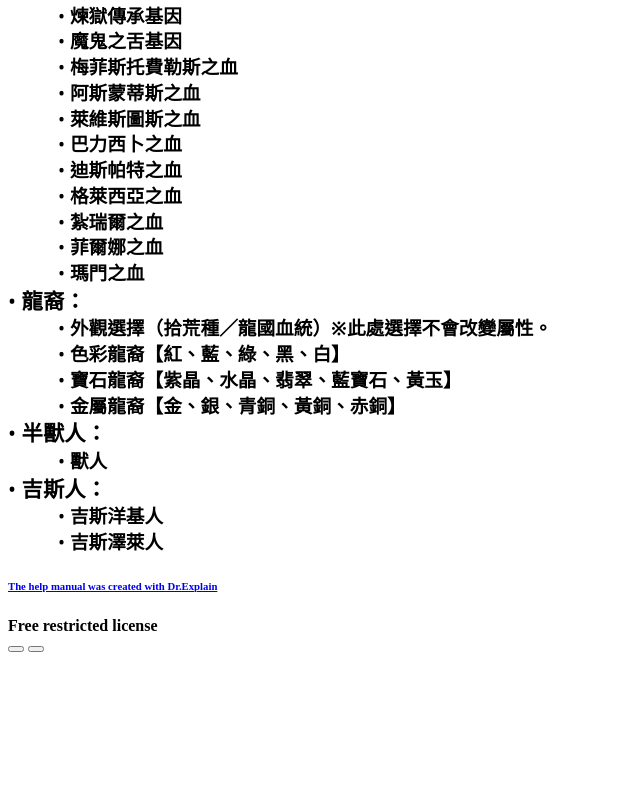
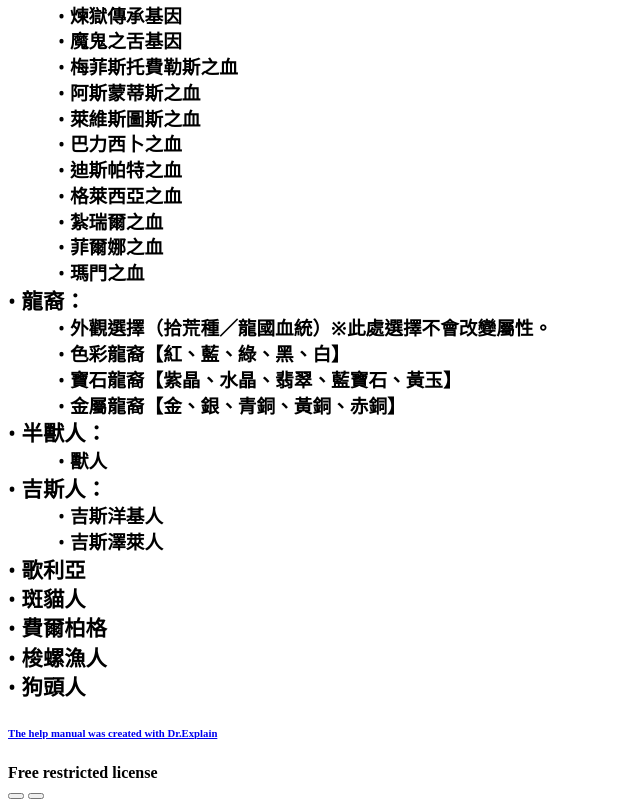
Before and after one commit to FMDragon/userFMD.github.io, a plain HTML site: page race.htm in a window 1280 px wide. Shown: the part 1513-2321 px from the top of the page, without its empty margins (0-640 px from the left). Before the commit the page ends 2174 px from the top, so only its background shows below. Drawn offline with Linux system fonts and the light colour scheme; animation ran at ten frames a second; a script that the page names is missing.

Commit message:
Add files via upload

```diff
--- a/race.htm
+++ b/race.htm
@@ -445,6 +445,16 @@
 <div class="p de_7F9D13BC1F"><div class="list-marker" style="color:#000000;font-size:14pt;font-family:&quot;Segoe UI&quot;, -apple-system, BlinkMacSystemFont, Roboto, Oxygen-Sans, Ubuntu, Cantarell, &quot;Helvetica Neue&quot;, Helvetica, Arial, sans-serif; display: inline-block; direction: ltr;"></div><span class="de_B261420348"><strong>吉斯洋基人</strong></span></div>
 </li><li class="list-element list-counter-b209e72b-bfc6-472d-8ff7-aa72adaa4ac7-10" style="color:#000000;font-size:14pt;font-family:&quot;Segoe UI&quot;, -apple-system, BlinkMacSystemFont, Roboto, Oxygen-Sans, Ubuntu, Cantarell, &quot;Helvetica Neue&quot;, Helvetica, Arial, sans-serif; direction: ltr; ">
 <div class="p de_7F9D13BC1F"><div class="list-marker" style="color:#000000;font-size:14pt;font-family:&quot;Segoe UI&quot;, -apple-system, BlinkMacSystemFont, Roboto, Oxygen-Sans, Ubuntu, Cantarell, &quot;Helvetica Neue&quot;, Helvetica, Arial, sans-serif; display: inline-block; direction: ltr;"></div><span class="de_B261420348"><strong>吉斯澤萊人</strong></span></div>
+</li><li class="list-element list-counter-b209e72b-bfc6-472d-8ff7-aa72adaa4ac7-0" style="color:#000000;font-size:16pt;font-family:&quot;Segoe UI&quot;, -apple-system, BlinkMacSystemFont, Roboto, Oxygen-Sans, Ubuntu, Cantarell, &quot;Helvetica Neue&quot;, Helvetica, Arial, sans-serif; direction: ltr; ">
+<div class="p de_2765CAD4AA"><div class="list-marker" style="color:#000000;font-size:16pt;font-family:&quot;Segoe UI&quot;, -apple-system, BlinkMacSystemFont, Roboto, Oxygen-Sans, Ubuntu, Cantarell, &quot;Helvetica Neue&quot;, Helvetica, Arial, sans-serif; display: inline-block; direction: ltr;"></div><span class="de_7EA41EC2FA"><strong>歌利亞</strong></span></div>
+</li><li class="list-element list-counter-b209e72b-bfc6-472d-8ff7-aa72adaa4ac7-0" style="color:#000000;font-size:16pt;font-family:&quot;Segoe UI&quot;, -apple-system, BlinkMacSystemFont, Roboto, Oxygen-Sans, Ubuntu, Cantarell, &quot;Helvetica Neue&quot;, Helvetica, Arial, sans-serif; direction: ltr; ">
+<div class="p de_2765CAD4AA"><div class="list-marker" style="color:#000000;font-size:16pt;font-family:&quot;Segoe UI&quot;, -apple-system, BlinkMacSystemFont, Roboto, Oxygen-Sans, Ubuntu, Cantarell, &quot;Helvetica Neue&quot;, Helvetica, Arial, sans-serif; display: inline-block; direction: ltr;"></div><span class="de_7EA41EC2FA"><strong>斑貓人</strong></span></div>
+</li><li class="list-element list-counter-b209e72b-bfc6-472d-8ff7-aa72adaa4ac7-0" style="color:#000000;font-size:16pt;font-family:&quot;Segoe UI&quot;, -apple-system, BlinkMacSystemFont, Roboto, Oxygen-Sans, Ubuntu, Cantarell, &quot;Helvetica Neue&quot;, Helvetica, Arial, sans-serif; direction: ltr; ">
+<div class="p de_2765CAD4AA"><div class="list-marker" style="color:#000000;font-size:16pt;font-family:&quot;Segoe UI&quot;, -apple-system, BlinkMacSystemFont, Roboto, Oxygen-Sans, Ubuntu, Cantarell, &quot;Helvetica Neue&quot;, Helvetica, Arial, sans-serif; display: inline-block; direction: ltr;"></div><span class="de_7EA41EC2FA"><strong>費爾柏格</strong></span></div>
+</li><li class="list-element list-counter-b209e72b-bfc6-472d-8ff7-aa72adaa4ac7-0" style="color:#000000;font-size:16pt;font-family:&quot;Segoe UI&quot;, -apple-system, BlinkMacSystemFont, Roboto, Oxygen-Sans, Ubuntu, Cantarell, &quot;Helvetica Neue&quot;, Helvetica, Arial, sans-serif; direction: ltr; ">
+<div class="p de_2765CAD4AA"><div class="list-marker" style="color:#000000;font-size:16pt;font-family:&quot;Segoe UI&quot;, -apple-system, BlinkMacSystemFont, Roboto, Oxygen-Sans, Ubuntu, Cantarell, &quot;Helvetica Neue&quot;, Helvetica, Arial, sans-serif; display: inline-block; direction: ltr;"></div><span class="de_7EA41EC2FA"><strong>梭螺漁人</strong></span></div>
+</li><li class="list-element list-counter-b209e72b-bfc6-472d-8ff7-aa72adaa4ac7-0" style="color:#000000;font-size:16pt;font-family:&quot;Segoe UI&quot;, -apple-system, BlinkMacSystemFont, Roboto, Oxygen-Sans, Ubuntu, Cantarell, &quot;Helvetica Neue&quot;, Helvetica, Arial, sans-serif; direction: ltr; ">
+<div class="p de_2765CAD4AA"><div class="list-marker" style="color:#000000;font-size:16pt;font-family:&quot;Segoe UI&quot;, -apple-system, BlinkMacSystemFont, Roboto, Oxygen-Sans, Ubuntu, Cantarell, &quot;Helvetica Neue&quot;, Helvetica, Arial, sans-serif; display: inline-block; direction: ltr;"></div><span class="de_7EA41EC2FA"><strong>狗頭人</strong></span></div>
 </li></ul></div></article>                <nav></nav>
                 			                <h6 class="b-article__generatorCopyright">
                     <a class="b-link b-article__generatorCopyrightLink" href="https://www.drexplain.com" target="_blank" rel="nofollow">The help manual was created with Dr.Explain</a>
```
Also changed, not shown: 2 other files.
